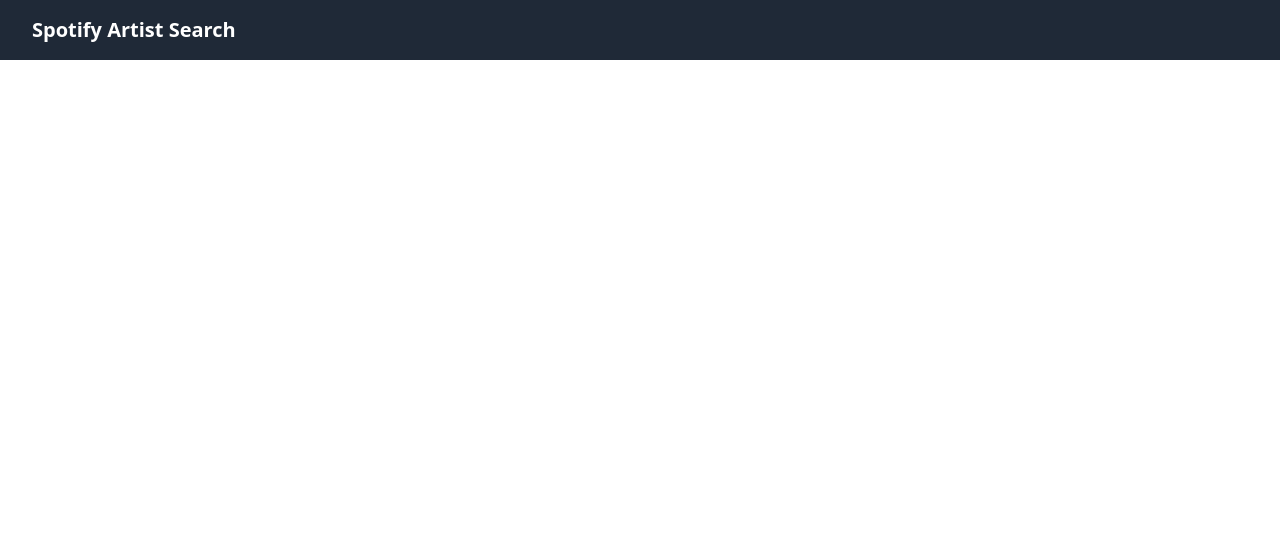
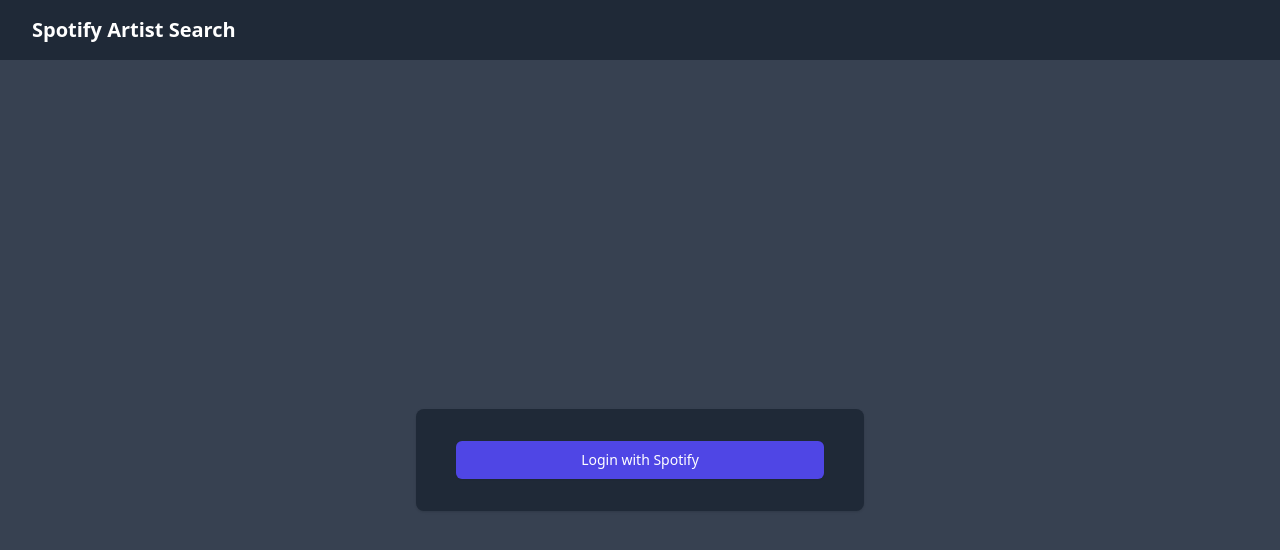
Before and after one commit to mmchokor/museDiscover, a React (Vite) app: page / in a window 1280 px wide. Shown: the top 550 px of the page. Built offline with nearby package versions, Linux system fonts and the light colour scheme.

Commit message:
Implemented Login Page

```diff
--- a/src/App.jsx
+++ b/src/App.jsx
@@ -1,12 +1,19 @@
 import { Route, BrowserRouter as Router, Routes } from 'react-router-dom'
 import Navbar from './components/layout/Navbar'
+import Login from './pages/Login'
 
 function App() {
    return (
       <>
          <Router>
-          <Navbar />
-            <Routes>{/* <Route path="/" element={<Home />} /> */}</Routes>
+            <Navbar />
+            <main className='bg-gray-700'>
+               <Routes>
+                  <Route path='/' element={<Login />} />
+                  {/* <Route path='/' element={<Home />} />
+               <Route path='/' element={<Home />} /> */}
+               </Routes>
+            </main>
          </Router>
       </>
    )
--- /dev/null
+++ b/src/pages/Login.jsx
@@ -0,0 +1,50 @@
+import React, { useEffect } from 'react'
+import { useNavigate } from 'react-router-dom'
+
+const Login = () => {
+   const navigate = useNavigate()
+
+   useEffect(() => {
+      const params = new URLSearchParams(window.location.hash.replace('#', ''))
+      const accessToken = params.get('access_token')
+
+      if (accessToken) {
+         // Store the access token in local storage
+         localStorage.setItem('accessToken', accessToken)
+         // Redirect to the Artist Search page
+         navigate('/search')
+      }
+   }, [])
+
+   const handleLoginClick = () => {
+      const clientId = 'f785d7ec1fcd4c8fa269b54be112e689'
+      const redirectUri = 'http://localhost:3000/search'
+
+      // Construct the Spotify login URL
+      const scopes = ['user-read-private', 'user-read-email']
+      const loginUrl = `https://accounts.spotify.com/authorize?client_id=${clientId}&response_type=token&redirect_uri=${encodeURIComponent(
+         redirectUri
+      )}&scope=${encodeURIComponent(scopes.join(' '))}`
+
+      // Redirect to the Spotify login page
+      window.location = loginUrl
+   }
+
+   return (
+      <div className='min-h-screen flex flex-col justify-center py-12 sm:px-6 lg:px-8'>
+         <div className='sm:mx-auto sm:w-full sm:max-w-md'>
+            <div className='bg-gray-800 py-8 px-4 shadow sm:rounded-lg sm:px-10'>
+               <button
+                  onClick={handleLoginClick}
+                  type='button'
+                  className='w-full flex justify-center py-2 px-4 border border-transparent rounded-md shadow-sm text-sm font-medium text-white bg-indigo-600 hover:bg-indigo-700 focus:outline-none focus:ring-2 focus:ring-offset-2 focus:ring-indigo-500'
+               >
+                  Login with Spotify
+               </button>
+            </div>
+         </div>
+      </div>
+   )
+}
+
+export default Login
```
